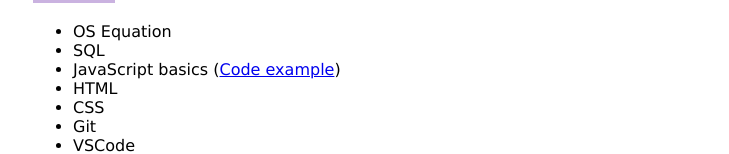
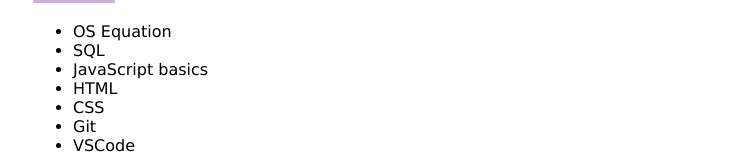
Before and after one commit to Kate-13/rsschool-cv, a plain HTML site: page index.html in a window 1280 px wide. Shown: the part 364-518 px from the top of the page, without its empty margins (275-1004 px from the left). Drawn offline with Linux system fonts and the light colour scheme.

Commit message:
feat: update index.html

```diff
--- a/index.html
+++ b/index.html
@@ -32,7 +32,7 @@
             <ul>
                 <li>OS Equation</li>
                 <li>SQL</li>
-                <li>JavaScript basics (<a href = "https://github.com/Kate-13/typical-arrays-problems/blob/master/src/index.js">Code example</a>)</li>
+                <li>JavaScript basics <!--(<a href = "https://github.com/Kate-13/typical-arrays-problems/blob/master/src/index.js">Code example</a>)</li>-->
                 <li>HTML</li>
                 <li>CSS</li>
                 <li>Git</li>
```
